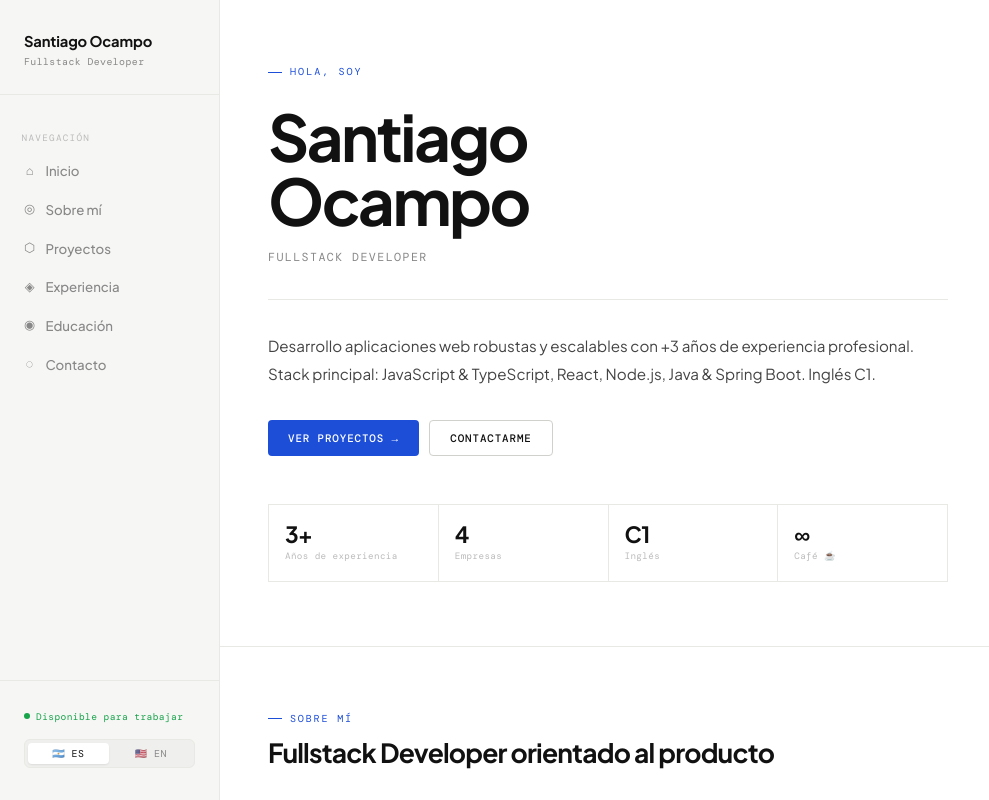
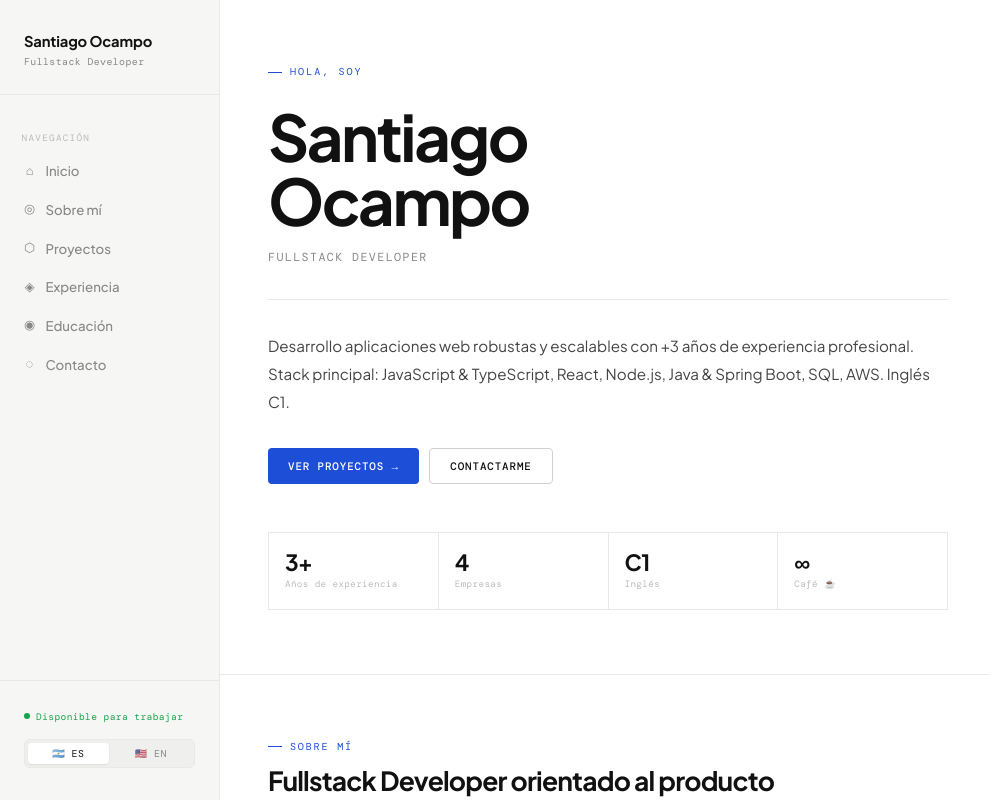
Before and after one commit to santiocampo1/portfolio, a React (Vite) app: page / in a window 1280 px wide. Shown: the top 800 px of the page, without its empty margins (0-989 px from the left). Built offline with nearby package versions, Linux system fonts and the light colour scheme; a web font is replaced by a local one.

Commit message:
fix/hero description, my all stack

```diff
--- a/src/constants/translations.js
+++ b/src/constants/translations.js
@@ -12,7 +12,7 @@ const t = {
     hero: {
       greeting: "Hola, soy",
       role: "Fullstack Developer",
-      description: "Desarrollo aplicaciones web robustas y escalables con +3 años de experiencia profesional. Stack principal: JavaScript & TypeScript, React, Node.js, Java & Spring Boot. Inglés C1.",
+      description: "Desarrollo aplicaciones web robustas y escalables con +3 años de experiencia profesional. Stack principal: JavaScript & TypeScript, React, Node.js, Java & Spring Boot, SQL, AWS. Inglés C1.",
       cta: "Ver proyectos",
       ctaContact: "Contactarme",
       stats: [
```
